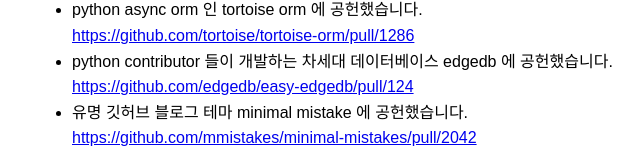
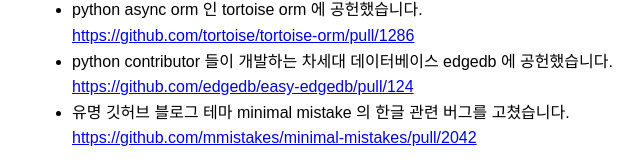
Before and after one commit to aliwo/resume, a plain HTML site: page index.html in a window 1280 px wide. Shown: the part 2143-2311 px from the top of the page, without its empty margins (208-851 px from the left). Drawn offline with Linux system fonts and the light colour scheme.

Commit message:
elaborate open source contribution

```diff
--- a/index.html
+++ b/index.html
@@ -158,7 +158,7 @@
                     https://github.com/edgedb/easy-edgedb/pull/124
                 </a>
             </li>
-            <li>유명 깃허브 블로그 테마 minimal mistake 에 공헌했습니다.
+            <li>유명 깃허브 블로그 테마 minimal mistake 의 한글 관련 버그를 고쳤습니다.
                 <br>
                 <a href="https://github.com/mmistakes/minimal-mistakes/pull/2042">
                     https://github.com/mmistakes/minimal-mistakes/pull/2042
```
